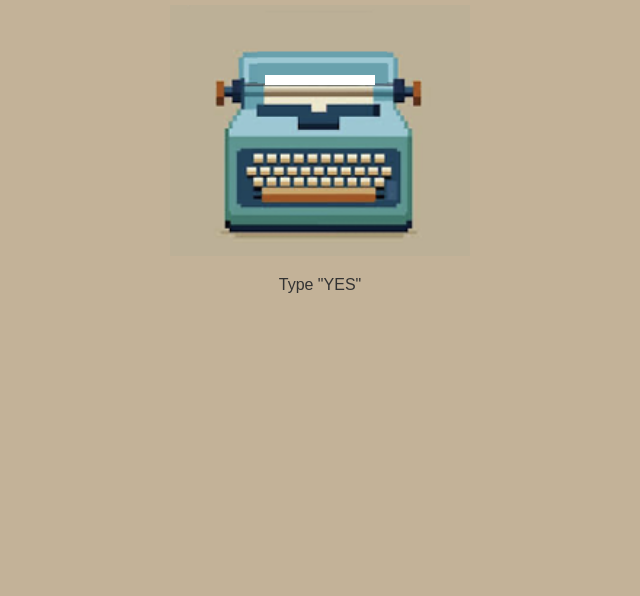
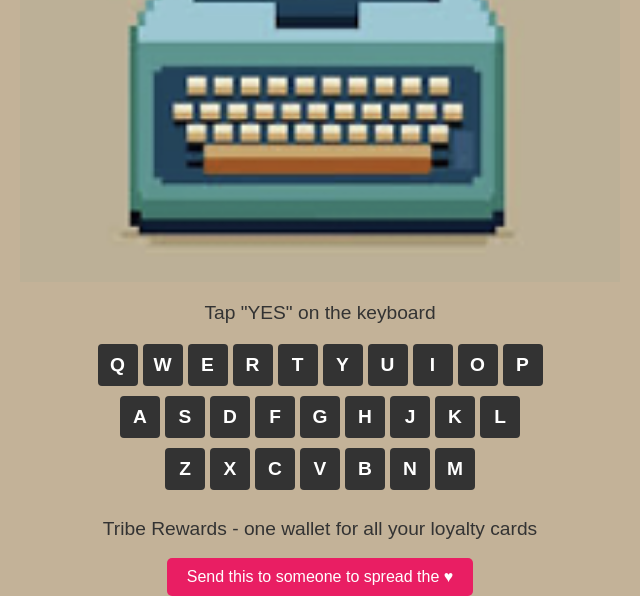
Before and after one commit to kitsuneza/tribe-web, a plain HTML site: page bmine.html in a window 1280 px wide. Shown: the part 279-875 px from the top of the page, without its empty margins (320-960 px from the left). Before the commit the page ends 800 px from the top, so only its background shows below. Drawn offline with Linux system fonts and the light colour scheme.

Commit message:
Update bmine.html

```diff
--- a/bmine.html
+++ b/bmine.html
@@ -2,9 +2,9 @@
 <html lang="en">
 <head>
   <meta charset="UTF-8">
-  <title>Valentine Typewriter with Image</title>
+  <title>Valentine Typewriter with Mobile Keyboard</title>
   <style>
-    /* --- Basic Reset and Page Layout --- */
+    /* Basic Reset and Layout */
     * {
       margin: 0;
       padding: 0;
@@ -13,44 +13,65 @@
     body {
       background: #C3B298;
       display: flex;
+      flex-direction: column;
+      align-items: center;
       justify-content: center;
-      align-items: center;
       min-height: 100vh;
       font-family: sans-serif;
     }
     .card {
       text-align: center;
+      position: relative;
     }
     h1 {
       color: #D84343;
       margin-bottom: 20px;
+      font-size: 2rem;
     }
-    p {
+    p.message {
       margin-top: 10px;
       color: #333;
+      font-size: 1.2rem;
     }
+    /*button*/
+    a button {
+  background-color: #e91e63;
+  border: none;
+  border-radius: 5px;
+  padding: 10px 20px;
+  color: #fff;
+  font-size: 1em;
+  cursor: pointer;
+  transition: background-color 0.3s ease, transform 0.1s ease;
+}
 
-    /* --- Typewriter Container --- */
+a button:hover {
+  background-color: #d81b60;
+}
+
+a button:active {
+  background-color: #c2185b;
+  transform: translateY(2px);
+}
+    /* TYPEWRITER CONTAINER (DOUBLED SIZE) */
     .typewriter-container {
       position: relative;
-      width: 300px; /* adjust to the width of your image */
+      width: 600px; /* doubled (was 300px) */
       margin: 0 auto 20px;
     }
-    /* The PNG image for your typewriter */
     .typewriter-image {
       width: 100%;
       display: block;
     }
-    /* --- The Paper that Ejects --- */
+    /* PAPER ELEMENT (DOUBLED SIZE) */
     .paper {
       position: absolute;
-      top: 60px;
-      width: 110px; /* adjust as needed */
+      top: 110px;
+      width: 225px; /* doubled (was 150px) */
       background: white;
-
-      padding: 5px;
+      border: 2px solid #333;
+      padding: 10px;
       box-sizing: border-box;
-      /* Position this so it sits inside the paper tray area of your typewriter image */
       left: 50%;
       transform: translateX(-50%) translateY(100%);
 /*      transition: transform 0.5s;*/
@@ -61,8 +82,9 @@
       display: none;
       text-align: center;
       font-weight: bold;
+      font-size: 1.5rem;
     }
-    /* Paper slide-out steps (adjust the translateY values to suit your image) */
+    /* Paper slide-out steps */
     .card[data-step="1"] .paper {
       transform: translateX(-50%) translateY(-30%);
     }
@@ -72,7 +94,6 @@
     .card[data-step="3"] .paper {
       transform: translateX(-50%) translateY(-66%);
     }
-    /* Reveal text lines progressively */
     .card[data-step="1"] .line1,
     .card[data-step="2"] .line1,
     .card[data-step="3"] .line1 {
@@ -86,22 +107,24 @@
       display: block;
     }
 
-    /* --- Hearts that Appear on Final Screen --- */
+    /* HEARTS CONTAINER (Appears After Final Key) */
     .hearts-container {
       display: none;
       position: fixed;
-      top: 0;
-      left: 0;
+      top: 20%; /* Adjust as needed to place above the typewriter */
+      left: 50%;
+      transform: translateX(-50%);
       width: 100%;
-      height: 100%;
+      height: 140%;
       pointer-events: none;
+      z-index: 10;
     }
     .card[data-step="3"] .hearts-container {
       display: block;
     }
     .heart {
       position: absolute;
-      font-size: 2rem;
+      font-size: 2.5rem;
       color: red;
       animation: float 3s ease-in-out infinite;
     }
@@ -118,49 +141,138 @@
         opacity: 0;
       }
     }
+
+    /* FULL QWERTY KEYBOARD (Pixel Style) */
+    .keyboard {
+      margin-top: 20px;
+      display: flex;
+      flex-direction: column;
+      align-items: center;
+      gap: 10px;
+      user-select: none;
+    }
+    .key-row {
+      display: flex;
+      gap: 5px;
+    }
+    .key {
+      background: #333;
+      color: #fff;
+      font-weight: bold;
+      font-size: 1.2rem;
+      padding: 10px;
+      border-radius: 4px;
+      width: 40px;
+      text-align: center;
+      cursor: pointer;
+    }
   </style>
 </head>
 <body>
   <div class="card" data-step="0">
     <h1>Will you be my Valentine?</h1>
     <div class="typewriter-container">
-      <!-- Replace "typewriter.png" with your image file -->
+      <!-- Replace "typewriter.png" with your PNG file -->
       <img class="typewriter-image" src="typewriter.png" alt="Typewriter">
-      <!-- The paper that will slide out -->
+      <!-- The paper that ejects from the tray -->
       <div class="paper">
         <p class="line1">Good!</p>
         <p class="line2">Because you're just</p>
         <p class="line3">My TYPE</p>
       </div>
     </div>
-    <p>Type "YES"</p>
-    <!-- Hearts container appears after final key press -->
+    <p class="message">Tap "YES" on the keyboard</p>
+
+    <!-- FULL QWERTY KEYBOARD -->
+    <div class="keyboard">
+      <!-- Row 1 -->
+      <div class="key-row">
+        <div class="key">Q</div>
+        <div class="key">W</div>
+        <div class="key">E</div>
+        <div class="key">R</div>
+        <div class="key">T</div>
+        <div class="key">Y</div>
+        <div class="key">U</div>
+        <div class="key">I</div>
+        <div class="key">O</div>
+        <div class="key">P</div>
+      </div>
+      <!-- Row 2 -->
+      <div class="key-row">
+        <div class="key">A</div>
+        <div class="key">S</div>
+        <div class="key">D</div>
+        <div class="key">F</div>
+        <div class="key">G</div>
+        <div class="key">H</div>
+        <div class="key">J</div>
+        <div class="key">K</div>
+        <div class="key">L</div>
+      </div>
+      <!-- Row 3 -->
+      <div class="key-row">
+        <div class="key">Z</div>
+        <div class="key">X</div>
+        <div class="key">C</div>
+        <div class="key">V</div>
+        <div class="key">B</div>
+        <div class="key">N</div>
+        <div class="key">M</div>
+      </div>
+    </div>
+<div></div>
+<br/>
+    <div>
+      <p class="message">
+      Tribe Rewards - one wallet for all your loyalty cards
+    </p>
+  </div>
+  <br/>
+  <div>
+    <a href="https://api.whatsapp.com/send?text=Wanna%20be%20my%20Valentine%20:%20https%3A%2F%2Fwww.triberewardsapp.com%2Fbmine.html" target="_blank">
+  <button>Send this to someone to spread the ♥ </button>
+</a>
+    </div>
+
+    <!-- HEARTS CONTAINER -->
     <div class="hearts-container">
-      <span class="heart" style="left:10%; top:80%;">♥</span>
-      <span class="heart" style="left:50%; top:90%;">♥</span>
-      <span class="heart" style="left:80%; top:70%;">♥</span>
-      <span class="heart" style="left:30%; top:60%;">♥</span>
-      <span class="heart" style="left:70%; top:50%;">♥</span>
+      <span class="heart" style="left:10%; top:10%;">♥</span>
+      <span class="heart" style="left:50%; top:12%;">♥</span>
+      <span class="heart" style="left:80%; top:8%;">♥</span>
+      <span class="heart" style="left:30%; top:5%;">♥</span>
+      <span class="heart" style="left:70%; top:15%;">♥</span>
+      <span class="heart" style="left:90%; top:20%;">♥</span>
+      <span class="heart" style="left:60%; top:1%;">♥</span>
+      <span class="heart" style="left:20%; top:18%;">♥</span>
     </div>
   </div>
 
   <script>
-    /*
-      Minimal script to advance through steps:
-      0: initial screen
-      1: after Y/y
-      2: after E/e
-      3: after S/s (final screen, hearts appear)
-    */
+    // Set up the sequence: Y -> E -> S
     const card = document.querySelector('.card');
     let step = 0;
     const sequence = ['Y', 'E', 'S'];
-    document.addEventListener('keydown', (e) => {
-      const key = e.key.toUpperCase();
+
+    // Function to handle key taps
+    function handleKey(letter) {
+      const key = letter.toUpperCase();
       if (step < 3 && key === sequence[step]) {
         step++;
         card.setAttribute('data-step', step);
       }
+    }
+
+    // Add click listeners to each displayed key
+    document.querySelectorAll('.key').forEach(keyEl => {
+      keyEl.addEventListener('click', () => {
+        handleKey(keyEl.textContent);
+      });
+    });
+
+    // Optional: Also support physical keyboard input
+    document.addEventListener('keydown', (e) => {
+      handleKey(e.key);
     });
   </script>
 </body>
```
